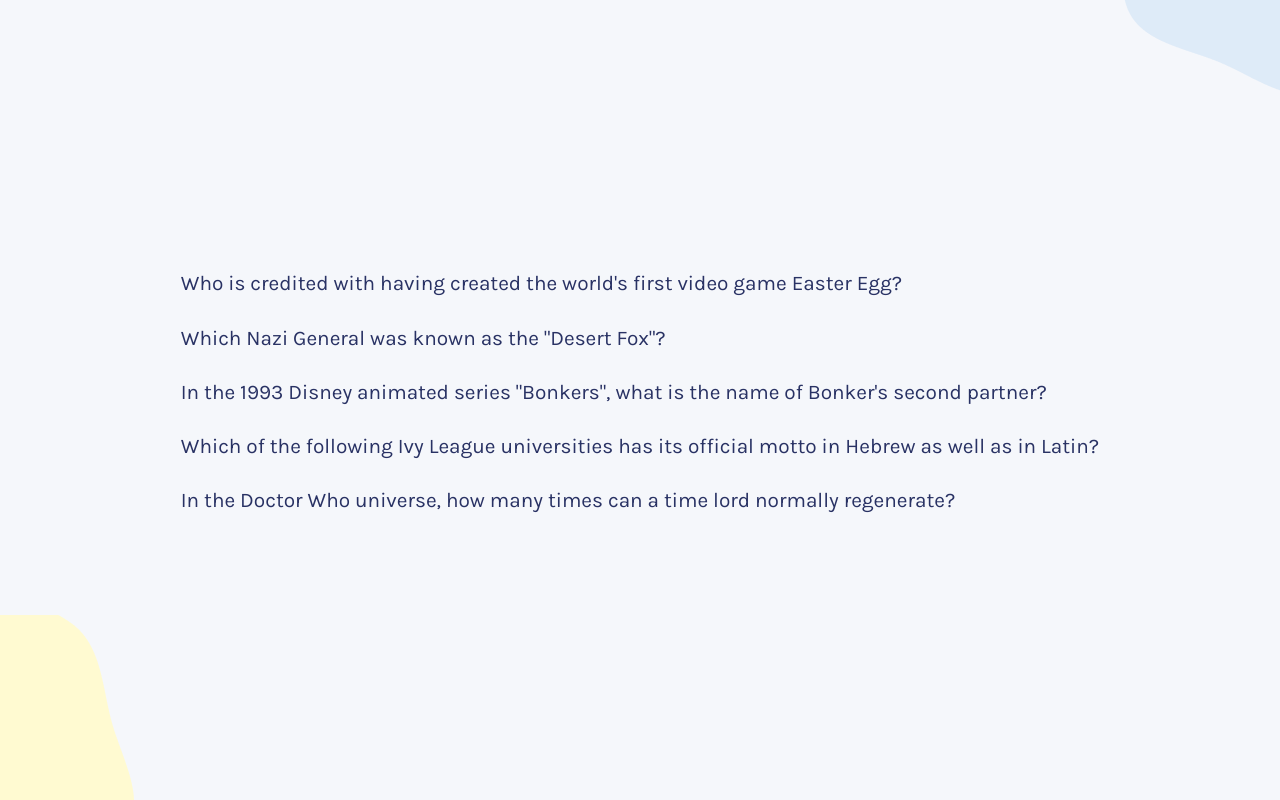
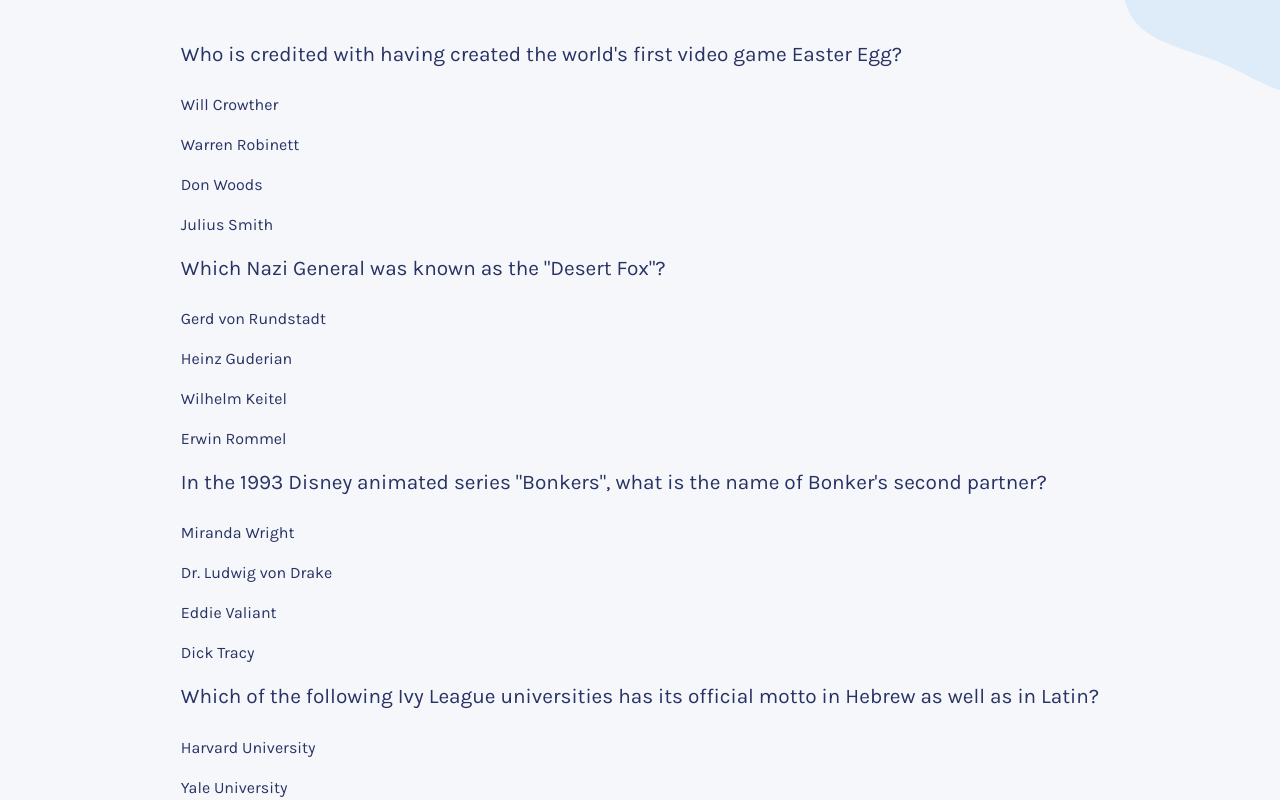
Before and after one commit to nils-n/open-trivia, a React (Vite) app: page / in a window 1280 px wide. Both pictures are taken after a click on the button "Start quiz". Shown: the top 800 px of the page. Built offline with nearby package versions, Linux system fonts and the light colour scheme.

Commit message:
fix bug of displaying too many answers

```diff
--- a/src/App.jsx
+++ b/src/App.jsx
@@ -5,38 +5,43 @@ import "./App.css";
 import { Start } from "./components/Start.jsx";
 import { Trivia } from "./components/Trivia.jsx";
 import tempData from "./tempData.js";
+import { nanoid } from "nanoid";
 
 function App() {
   const [startQuiz, setStartQuiz] = useState(false);
-  const [questionData, setQuestions] = useState([]);
+  const [questionData, setQuestionData] = useState([]);
 
   useEffect(() => {
     // fetch("https://opentdb.com/api.php?amount=5&type=multiple")
     //   .then((res) => res.json())
     //   .then((data) => setQuestions((prev) => data.results));
     const data = tempData;
-    setQuestions(data);
+    setQuestionData(data);
   }, []);
 
-  // map the questions into an array used to display on the canvas
+  // derive questions for the screen from the data
   const allQuestions =
     questionData?.results?.length > 0 &&
-    questionData?.results?.map((questions) => {
-      const tmpArray = questions.incorrect_answers;
-      tmpArray.push(questions.correct_answer);
+    questionData.results.map((obj, ix) => {
+      const tmpArray = obj.incorrect_answers.concat(obj.correct_answer);
       return {
-        question: questions.question,
+        question: obj.question,
         options: shuffleOrder(tmpArray),
-        correct_option: tmpArray.indexOf(questions.correct_answer),
+        correct_option: tmpArray.indexOf(obj.correct_answer),
+        id: nanoid(),
       };
     });
 
   function shuffleOrder(questionsArray) {
-    console.log("shuffle the order");
-    return questionsArray.sort(() => Math.random() - 0.5);
+    for (let i = questionsArray.length - 1; i > 0; i--) {
+      const j = Math.floor(Math.random() * (i + 1));
+      [questionsArray[i], questionsArray[j]] = [
+        questionsArray[j],
+        questionsArray[i],
+      ];
+    }
+    return questionsArray;
   }
-
-  console.log(allQuestions);
 
   function toggleStart() {
     console.log("Start Button clicked");
--- a/src/components/Trivia.jsx
+++ b/src/components/Trivia.jsx
@@ -1,14 +1,20 @@
 import { decode } from "html-entities";
 
 export function Trivia(props) {
-  console.log(props.allQuestions);
-
   const questionsEl = props.allQuestions.map((questionData) => {
-    console.log(questionData);
-    return <h2> {decode(questionData.question)} </h2>;
+    return (
+      <div
+        className="trivia--item"
+        key={questionData.id}
+      >
+        <h2 className="trivia--question"> {decode(questionData.question)} </h2>
+        <p className="trivia--option"> {decode(questionData.options[0])} </p>
+        <p className="trivia--option"> {decode(questionData.options[1])} </p>
+        <p className="trivia--option"> {decode(questionData.options[2])} </p>
+        <p className="trivia--option"> {decode(questionData.options[3])} </p>
+      </div>
+    );
   });
-  console.log("we are in Trivia component now");
-  console.log(questionsEl);
 
   return <>{questionsEl}</>;
 }
```
